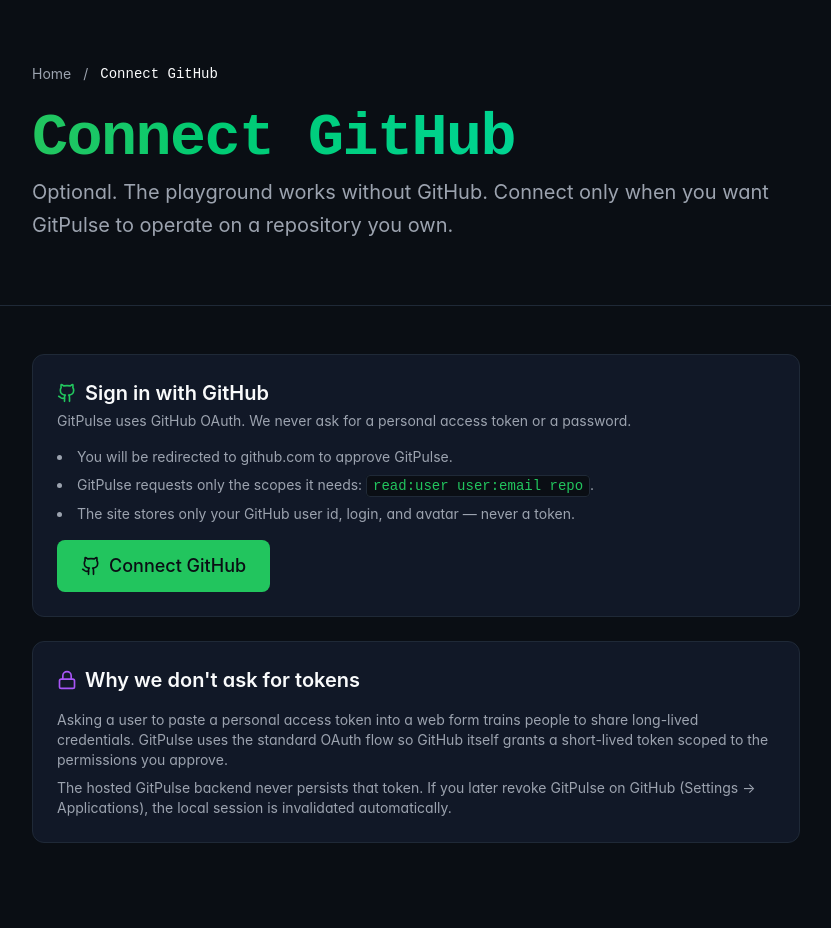
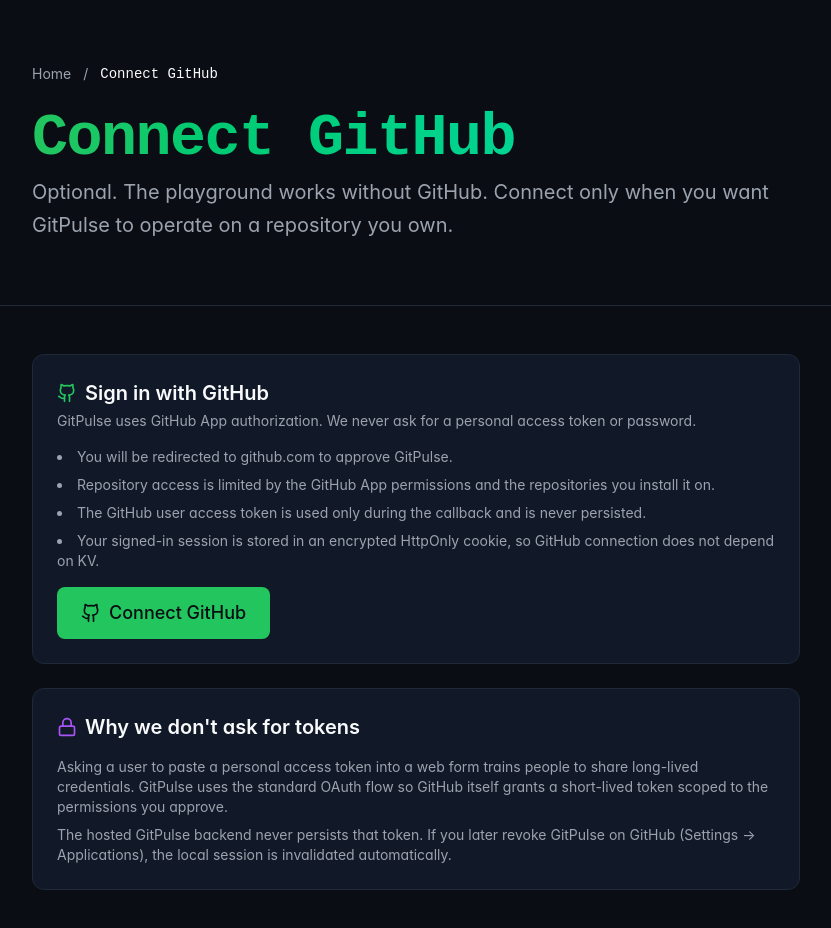
Before and after one commit to dinalegw/GitPulse, a Next.js app in the folder gitpulse-website/: page /connect in a window 1280 px wide. Shown: the top 928 px of the page, without its empty margins (224-1055 px from the left). Before the commit the page ends 891 px from the top, so only its background shows below. Built offline with nearby package versions, Linux system fonts and the light colour scheme; no server answers.

Commit message:
fix(auth): align connect UI with GitHub App configuration

```diff
--- a/gitpulse-website/app/connect/page.tsx
+++ b/gitpulse-website/app/connect/page.tsx
@@ -10,7 +10,7 @@ import { Github, AlertTriangle, CheckCircle2, Lock } from 'lucide-react';
 interface MeResponse {
   authenticated: boolean;
   user?: { login: string; name: string | null; avatar_url: string };
-  scopes?: string[];
+  configured?: boolean;
   installationCount?: number;
 }
 
@@ -20,7 +20,7 @@ const ERROR_MESSAGES: Record<string, string> = {
   missing_state_cookie: 'Your sign-in session expired before GitHub redirected back. Please try again.',
   oauth_state_mismatch: 'The sign-in attempt did not pass our CSRF check. Please try again.',
   github_oauth_not_configured:
-    'GitHub sign-in is not yet configured for this deployment. The site operator must register a GitHub OAuth App and set GITHUB_CLIENT_ID, GITHUB_CLIENT_SECRET, and GITHUB_REDIRECT_URI.',
+    'GitHub sign-in is not configured yet. The site operator must register GitPulse as a GitHub App and set GITHUB_CLIENT_ID and GITHUB_CLIENT_SECRET in Vercel.',
   github_token_exchange_failed: 'GitHub did not accept the authorization code. Please try again.',
   github_token_exchange_rejected: 'GitHub rejected the authorization code. Please try again.',
   github_user_profile_failed: 'GitHub did not return your user profile. Please try again.',
@@ -93,8 +93,7 @@ function ConnectContent() {
                     Already signed in as {me.user.login}
                   </CardTitle>
                   <CardDescription>
-                    GitPulse has access to {me.installationCount ?? 0} GitHub installation(s) for your account.
-                    Scopes: {(me.scopes ?? []).join(', ') || '(none)'}.
+                    GitPulse is connected to {me.installationCount ?? 0} GitHub App installation(s) available to your account.
                   </CardDescription>
                 </CardHeader>
                 <CardContent className="flex flex-col sm:flex-row gap-3">
@@ -113,21 +112,29 @@ function ConnectContent() {
                     Sign in with GitHub
                   </CardTitle>
                   <CardDescription>
-                    GitPulse uses GitHub OAuth. We never ask for a personal access token or a password.
+                    GitPulse uses GitHub App authorization. We never ask for a personal access token or password.
                   </CardDescription>
                 </CardHeader>
                 <CardContent className="space-y-4">
                   <ul className="text-sm text-text-muted space-y-2 list-disc list-inside">
                     <li>You will be redirected to github.com to approve GitPulse.</li>
-                    <li>GitPulse requests only the scopes it needs: <code className="code-inline">read:user user:email repo</code>.</li>
-                    <li>The site stores only your GitHub user id, login, and avatar — never a token.</li>
+                    <li>Repository access is limited by the GitHub App permissions and the repositories you install it on.</li>
+                    <li>The GitHub user access token is used only during the callback and is never persisted.</li>
+                    <li>Your signed-in session is stored in an encrypted HttpOnly cookie, so GitHub connection does not depend on KV.</li>
                   </ul>
-                  <a href="/api/auth/login">
-                    <Button size="lg" className="w-full sm:w-auto">
-                      <Github className="h-5 w-5" />
-                      Connect GitHub
+                  {me?.configured === false ? (
+                    <Button size="lg" className="w-full sm:w-auto" disabled>
+                      <Github aria-hidden="true" className="h-5 w-5" />
+                      GitHub App not configured
                     </Button>
-                  </a>
+                  ) : (
+                    <a href="/api/auth/login">
+                      <Button size="lg" className="w-full sm:w-auto">
+                        <Github aria-hidden="true" className="h-5 w-5" />
+                        Connect GitHub
+                      </Button>
+                    </a>
+                  )}
                 </CardContent>
               </Card>
             )}
```
